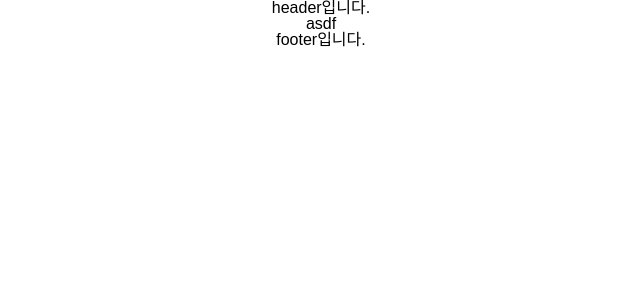
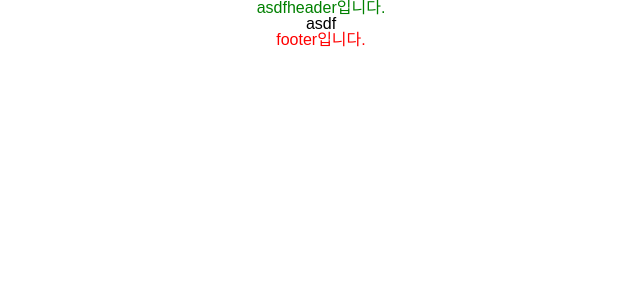
Before and after one commit to jhoonyeel/poompoom-web, a React (Create React App) app: page / in a window 1280 px wide. Shown: the top 300 px of the page, without its empty margins (319-959 px from the left). Built offline with nearby package versions, Linux system fonts and the light colour scheme.

Commit message:
feat: themeProvider 적용

```diff
--- a/src/App.js
+++ b/src/App.js
@@ -1,14 +1,18 @@
+import { ThemeProvider } from 'styled-components';
 import * as S from './App.styles';
-import HeaderUI from './components/Header/Header.presenter';
-import FooterUI from './components/Footer/Footer.presenter';
+import Header from './components/Header/Header.container';
+import Footer from './components/Footer/Footer.container';
+import { basicTheme } from './shared/Theme';
 
 function App() {
   return (
-    <S.AppContainer>
-      <HeaderUI />
-      <div>asdf</div>
-      <FooterUI />
-    </S.AppContainer>
+    <ThemeProvider theme={basicTheme}>
+      <S.AppContainer>
+        <Header />
+        <div>asdf</div>
+        <Footer />
+      </S.AppContainer>
+    </ThemeProvider>
   );
 }
 
--- a/src/components/Footer/Footer.styles.js
+++ b/src/components/Footer/Footer.styles.js
@@ -1,6 +1,7 @@
 import styled from 'styled-components';
 
 export const FooterContainer = styled.div`
-  width: 80%;
-  margin: 0 auto;
+  width: ${({ theme }) => theme.width};
+  margin: ${({ theme }) => theme.margin};
+  color: ${({ theme }) => theme.colors.themeTestFooter};
 `;
--- a/src/components/Header/Header.styles.js
+++ b/src/components/Header/Header.styles.js
@@ -1,6 +1,7 @@
 import styled from 'styled-components';
 
 export const HeaderContainer = styled.div`
-  width: 80%;
-  margin: 0 auto;
+  width: ${({ theme }) => theme.width};
+  margin: ${({ theme }) => theme.margin};
+  color: ${({ theme }) => theme.colors.themeTestHeader};
 `;
--- /dev/null
+++ b/src/shared/Theme.js
@@ -0,0 +1,20 @@
+export const colors = {
+  themeTestHeader: 'green',
+  themeTestFooter: 'red',
+};
+
+export const fonts = {};
+
+export const fontSizes = {
+  small: '',
+  medium: '',
+  large: '',
+};
+
+export const fontWeights = { light: 100, normal: 300, bold: 800 };
+
+export const basicTheme = {
+  colors,
+  width: '80%',
+  margin: '0 auto',
+};
```
